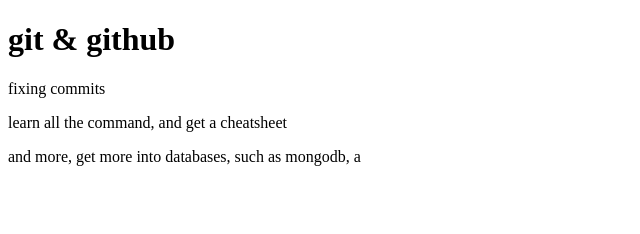
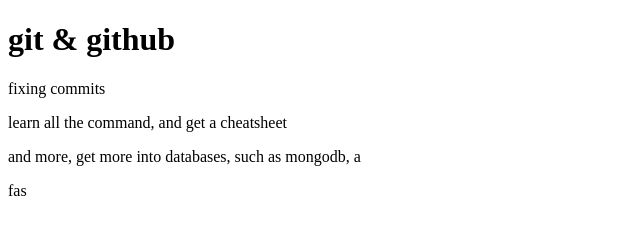
Before and after one commit to mvykool/git-github, a plain HTML site: page index.html in a window 1280 px wide. Shown: the full height of the page, 0-640 px from the left. Drawn offline with Linux system fonts and the light colour scheme.

Commit message:
upsafasfas

```diff
--- a/index.html
+++ b/index.html
@@ -15,7 +15,7 @@
     <p>learn all the command, and get a cheatsheet</p>
 
      <p>and more, get more into databases, such as mongodb, a</p>
-
+  fas
 
 
 </body>
```
